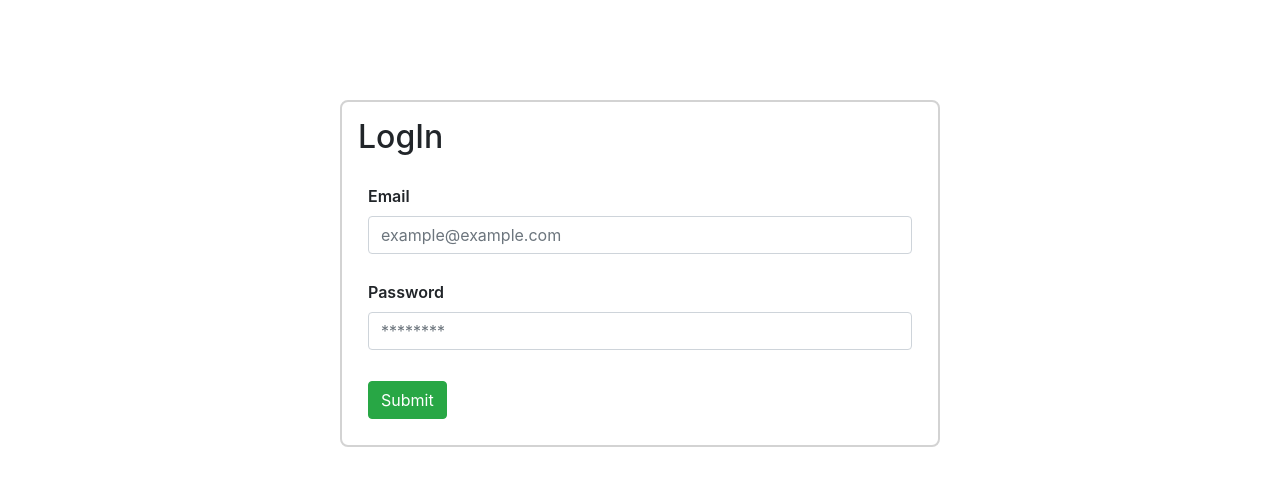
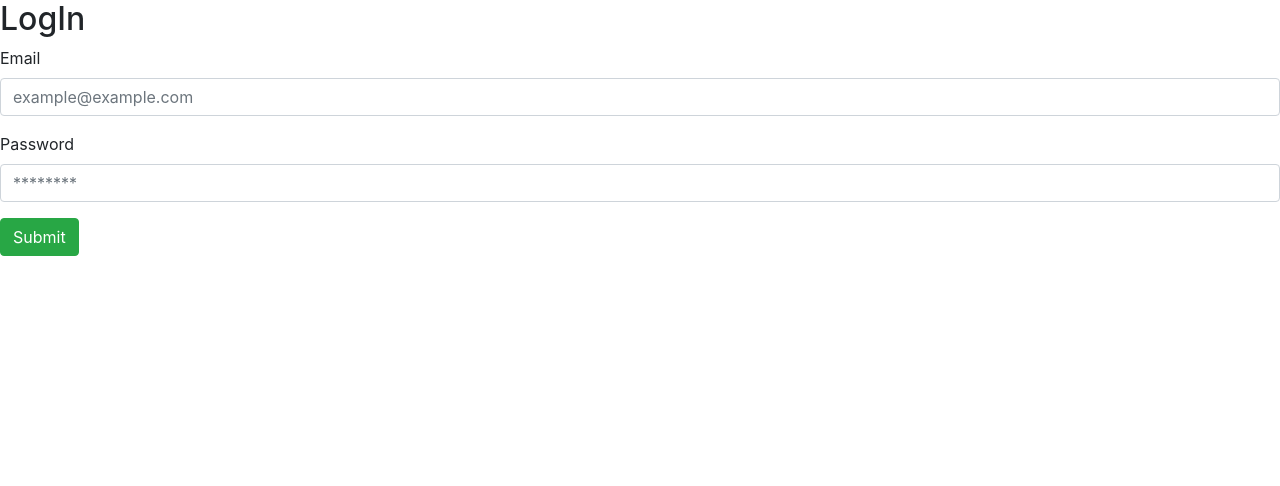
Before and after one commit to Maja18/SportClub, a React app in the folder frontend/: page / in a window 1280 px wide. Shown: the top 486 px of the page. Built offline with nearby package versions, Linux system fonts and the light colour scheme.

Commit message:
[BugFix] fixed bug in bootstrap

```diff
--- a/frontend/config/webpack.config.dev.js
+++ b/frontend/config/webpack.config.dev.js
@@ -164,8 +164,8 @@ module.exports = {
                 loader: require.resolve('css-loader'),
                 options: {
                   importLoaders: 1,
-                  modules: true,
-                  localIdentName: '[name]__[local]__[hash:base64:5]'
+                  //modules: true,
+                  //localIdentName: '[name]__[local]__[hash:base64:5]'
                 },
               },
               {
--- a/frontend/config/webpack.config.prod.js
+++ b/frontend/config/webpack.config.prod.js
@@ -183,8 +183,8 @@ module.exports = {
                         importLoaders: 1,
                         minimize: true,
                         sourceMap: shouldUseSourceMap,
-                        modules: true,
-                        localIdentName: '[name]__[local]__[hash:base64:5]'
+                        //modules: true,
+                        //localIdentName: '[name]__[local]__[hash:base64:5]'
                       },
                     },
                     {
--- a/frontend/package.json
+++ b/frontend/package.json
@@ -36,7 +36,7 @@
     "react": "^18.2.0",
     "react-dev-utils": "^5.0.2",
     "react-dom": "^18.2.0",
-    "reactstrap": "^8.9.0",
+    "reactstrap": "^8.10.1",
     "resolve": "1.6.0",
     "style-loader": "0.19.0",
     "sw-precache-webpack-plugin": "0.11.4",
--- a/frontend/src/components/LogIn/Login.js
+++ b/frontend/src/components/LogIn/Login.js
@@ -1,6 +1,5 @@
 import React from 'react';
-import 'bootstrap/dist/css/bootstrap.css';
-import classes from './Login.css';
+import './Login.css';
 import {
     Button,
     Form,
@@ -12,7 +11,7 @@ import {
 const Login = () =>  {
 
     return(
-        <div className={classes.Login}>
+        <div className="Login">
         <h2>LogIn</h2>
         <Form>
             <FormGroup>
--- a/frontend/src/index.js
+++ b/frontend/src/index.js
@@ -3,6 +3,7 @@ import ReactDOM from 'react-dom';
 import './index.css';
 import App from './App';
 import registerServiceWorker from './registerServiceWorker';
+//import 'bootstrap/dist/css/bootstrap.css';
 import 'bootstrap/dist/css/bootstrap.min.css';
 
 ReactDOM.render(<App />, document.getElementById('root'));
```
Also changed, not shown: 1 other file (tests, documents, lock files or other folders).
